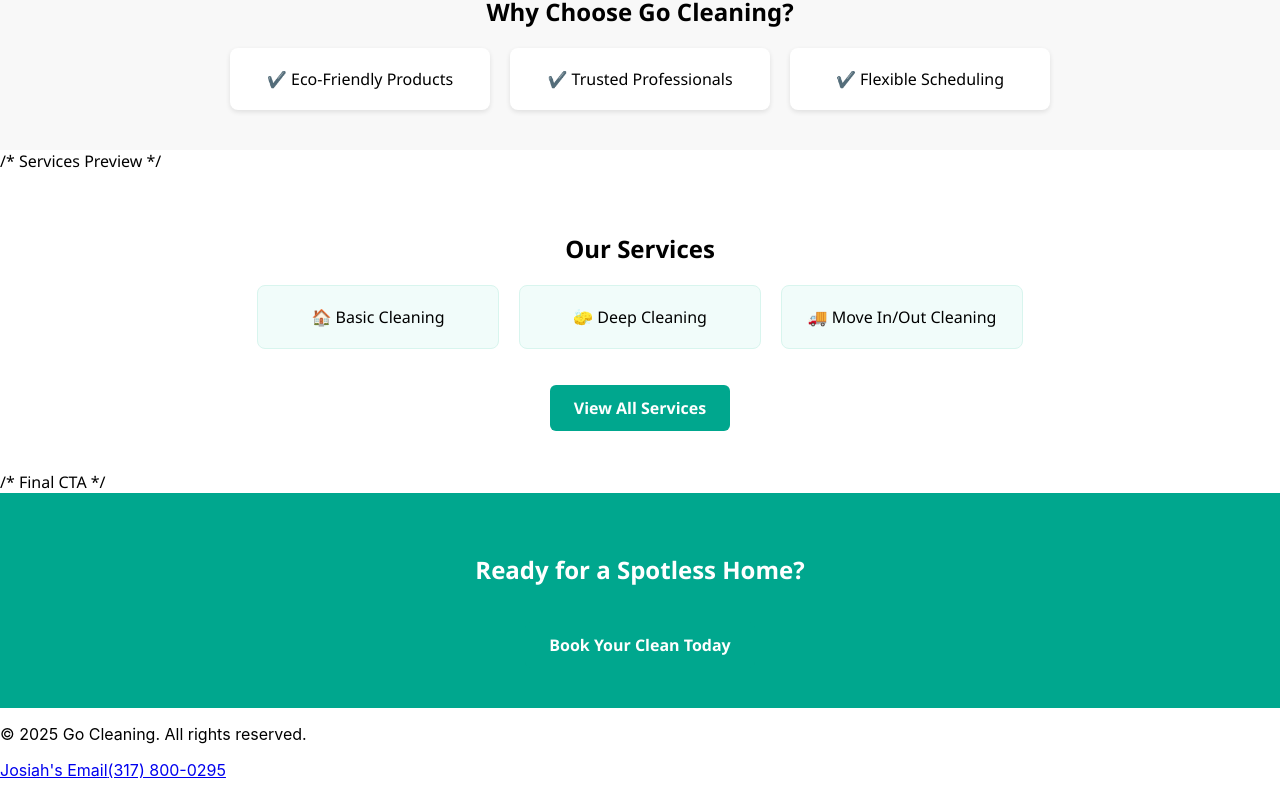
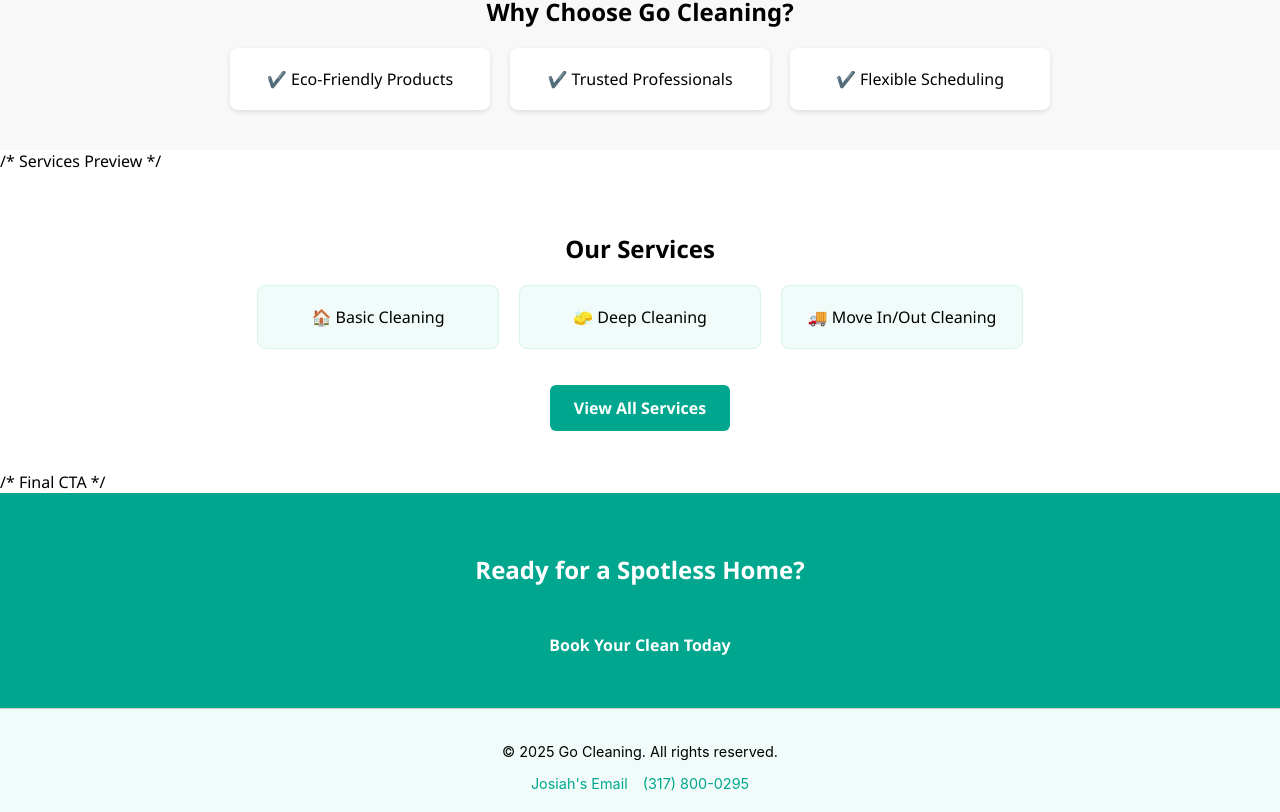
Before and after one commit to skirks08/go-cleaning, a React (Create React App) app: page / in a window 1280 px wide. Shown: the part 514-1326 px from the top of the page. Before the commit the page ends 1294 px from the top, so only its background shows below. Built offline with nearby package versions, Linux system fonts and the light colour scheme.

Commit message:
styled footer

```diff
--- a/src/components/Footer.css
+++ b/src/components/Footer.css
@@ -0,0 +1,24 @@
+.footer {
+  background-color: #f1fcfa;
+  text-align: center;
+  padding: 20px;
+  font-size: 0.9rem;
+  border-top: 1px solid #ccc;
+}
+
+.footer-links {
+  margin-top: 10px;
+  display: flex;
+  gap: 15px;
+  justify-content: center;
+  flex-wrap: wrap;
+}
+
+.footer a {
+  color: #00a78e;
+  text-decoration: none;
+}
+
+.footer a:hover {
+  text-decoration: underline;
+}
```
